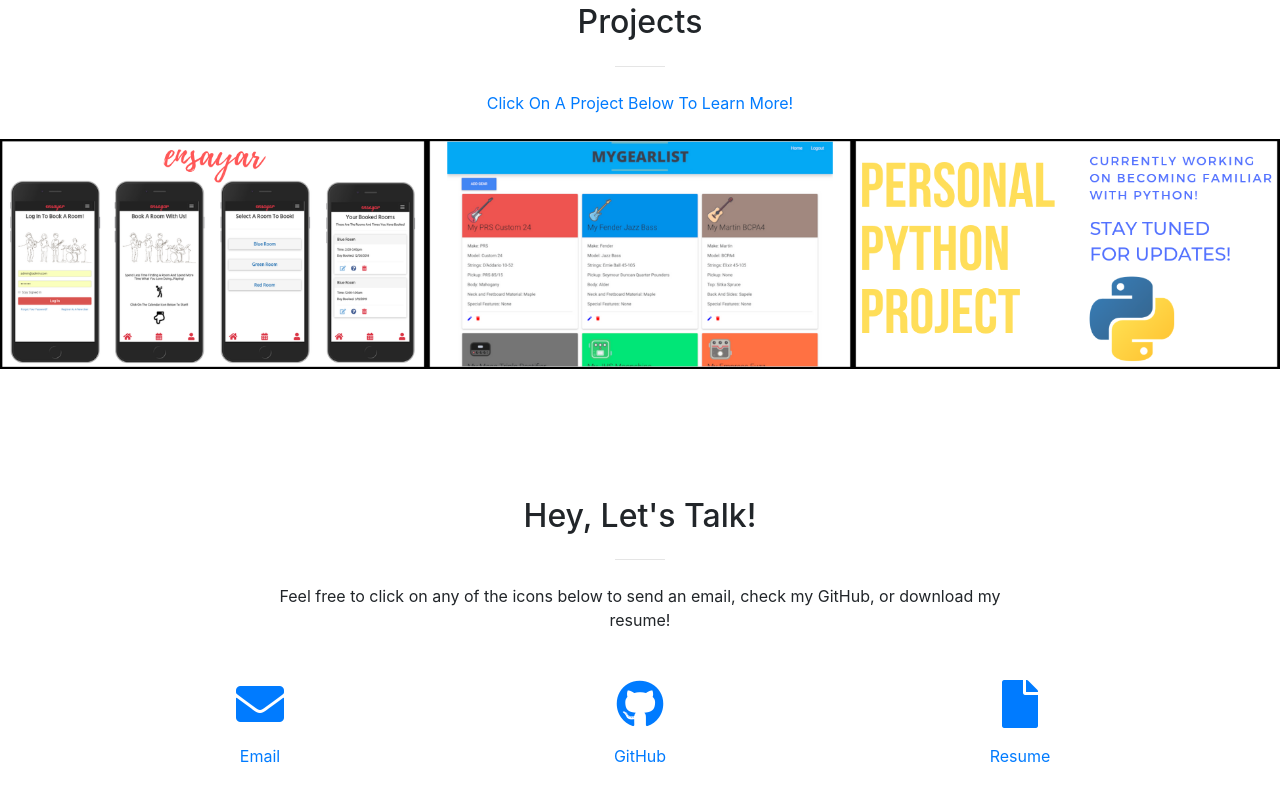
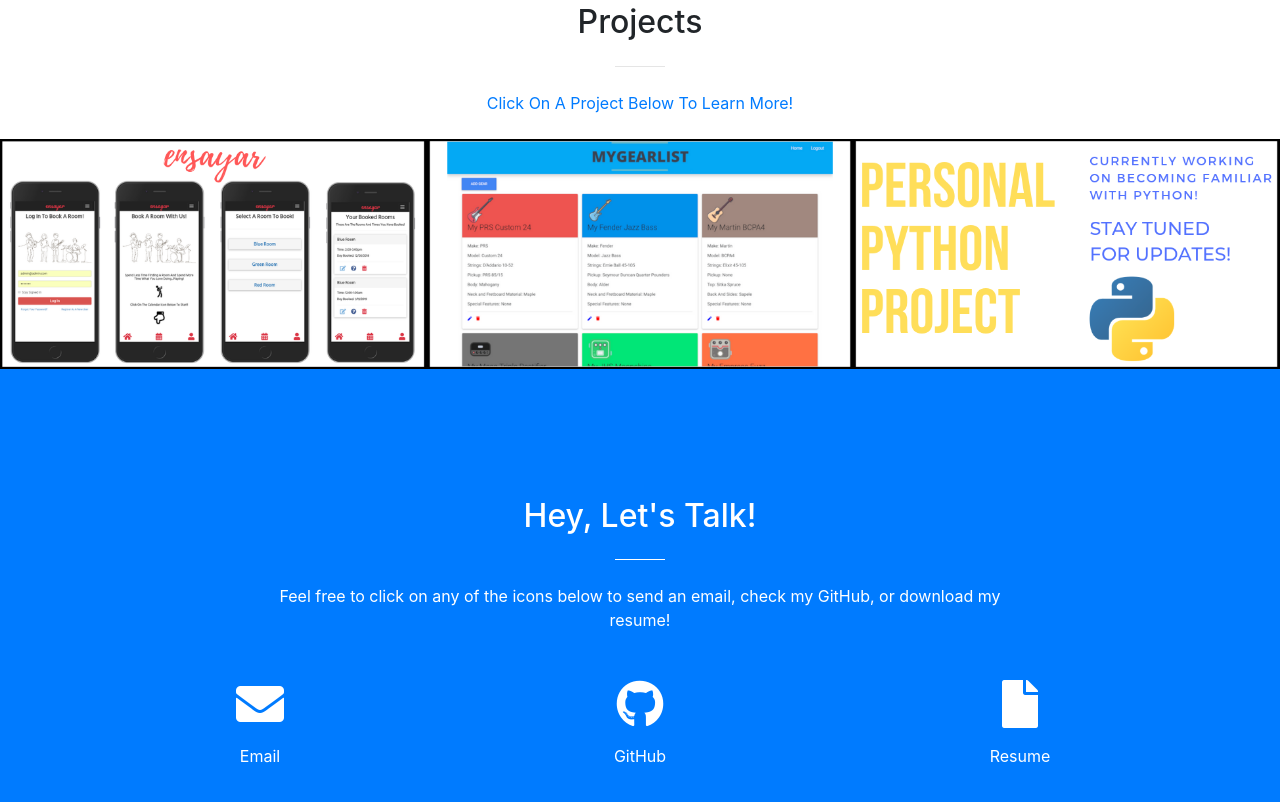
Before and after one commit to kellycook301/kellycooknew, a website with bundled scripts: page index.html in a window 1280 px wide. Shown: the part 1508-2310 px from the top of the page. Built offline with nearby package versions, Linux system fonts and the light colour scheme; files whose address does not match are found by name.

Commit message:
changed up colors

```diff
--- a/index.html
+++ b/index.html
@@ -212,33 +212,33 @@
     </div>
   </section>
 
-  <section id="contact">
+  <section class="bg-primary" id="contact">
     <div class="container">
       <div class="row">
         <div class="col-lg-8 mx-auto text-center">
-          <h2 class="section-heading">Hey, Let's Talk!</h2>
-          <hr class="my-4">
-          <p class="mb-5">Feel free to click on any of the icons below to send an email, check my GitHub, or download
+          <h2 class="section-heading text-white">Hey, Let's Talk!</h2>
+          <hr class="my-4 light">
+          <p class="mb-5 text-white">Feel free to click on any of the icons below to send an email, check my GitHub, or download
             my resume!</p>
         </div>
       </div>
       <div class="row">
         <div class="col-lg-4 mr-auto text-center">
-          <a href="mailto:kellycook20878@gmail.com"><i class="fas fa-envelope fa-3x mb-3 sr-contact-1"></i></a>
+          <a href="mailto:kellycook20878@gmail.com"><i class="fas fa-envelope fa-3x mb-3 sr-contact-1 text-white"></i></a>
           <p>
-            <a href="mailto:kellycook20878@gmail.com">Email</a>
+            <a href="mailto:kellycook20878@gmail.com" class="text-white">Email</a>
           </p>
         </div>
         <div class="col-lg-4 mr-auto text-center">
-          <a href="https://github.com/kellycook301" target="_blank"><i class="fab fa-github fa-3x mb-3 sr-contact-2"></i></a>
+          <a href="https://github.com/kellycook301" target="_blank"><i class="fab fa-github fa-3x mb-3 sr-contact-2 text-white"></i></a>
           <p>
-            <a href="https://github.com/kellycook301" target="_blank">GitHub</a>
+            <a href="https://github.com/kellycook301" target="_blank" class="text-white">GitHub</a>
           </p>
         </div>
         <div class="col-lg-4 mr-auto text-center">
-          <a href="img/Kelly_Cook_Resume.pdf" target="_blank"><i class="fas fa-file fa-3x mb-3 sr-icon-3"></i></a>
+          <a href="img/Kelly_Cook_Resume.pdf" target="_blank"><i class="fas fa-file fa-3x mb-3 sr-icon-3 text-white"></i></a>
           <p>
-            <a href="img/Kelly_Cook_Resume.pdf" target="_blank">Resume</a>
+            <a href="img/Kelly_Cook_Resume.pdf" target="_blank" class="text-white">Resume</a>
           </p>
         </div>
       </div>
```
Also changed, not shown: css/creative.min.css, img/Saskatchewan.jpg (added), 2 other files.
